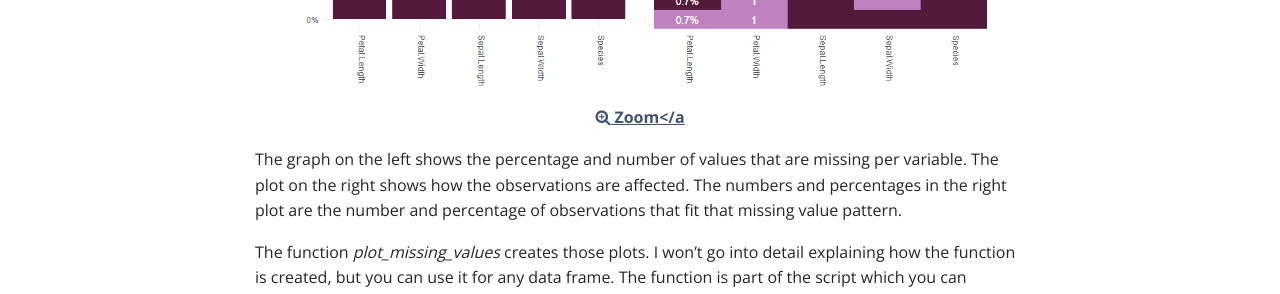
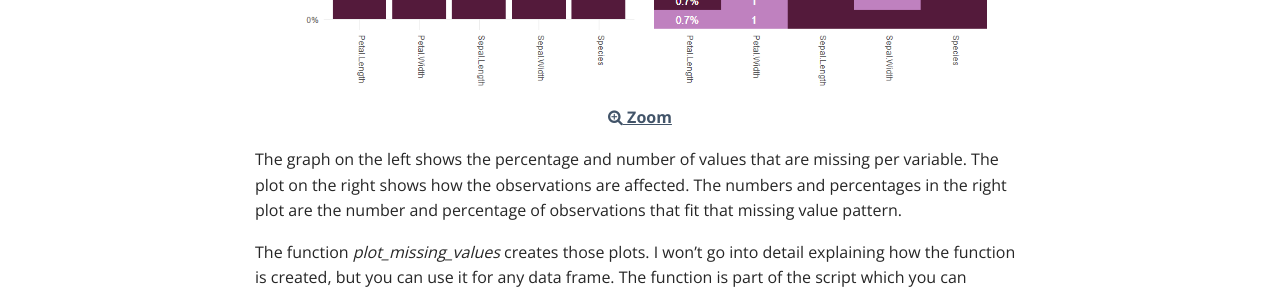
Before and after one commit to mark-me/mark-me.github.io, a Jekyll site: the page built from _pages/tutorials/impute-missings/impute-missings.md, in a window 1280 px wide and 900 px high, scrolled down 2193 px. Shown: the part 154-448 px from the top of the window. Built offline with Jekyll 4.4.1, drawn with Linux system fonts in a browser that asks for light colours; nearby versions of some CDN libraries; comment, search, counter and statistics services are not loaded.

Commit message:
Update impute-missings.md

```diff
--- a/_pages/tutorials/impute-missings/impute-missings.md
+++ b/_pages/tutorials/impute-missings/impute-missings.md
@@ -51,7 +51,7 @@ To visualize how much of a mess the data is in terms of missing values I've crea
 <a href="/_pages/tutorials/impute-missings/plot-missing-per-variable.png" target="_blank">
 <img src="/_pages/tutorials/impute-missings/plot-missing-per-variable.png" alt="" width="718" height="350" align="center"/>
 <br>
-<i class='fa fa-search-plus '></i> Zoom</a
+<i class='fa fa-search-plus '></i> Zoom</a>
 {: refdef}
 
 The graph on the left shows the percentage and number of values that are missing per variable. The plot on the right shows how the observations are affected. The numbers and percentages in the right plot are the number and percentage of observations that fit that missing value pattern.
```
